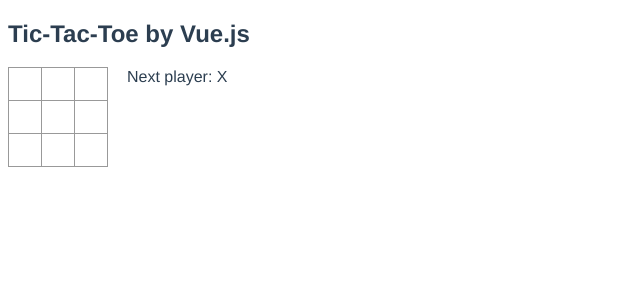
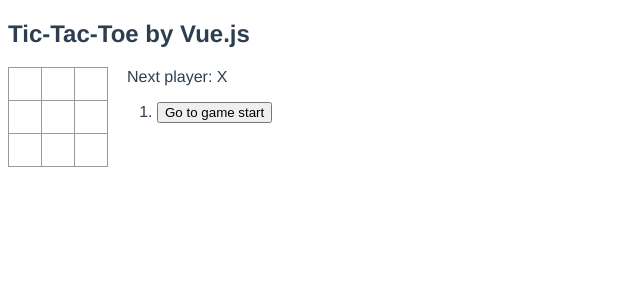
Before and after one commit to KushibikiMashu/vue-tic-tac-toe, a Vue app: page / in a window 1280 px wide. Shown: the top 300 px of the page, without its empty margins (0-640 px from the left). Built offline with nearby package versions, Linux system fonts and the light colour scheme.

Commit message:
feat: タイムトラベル用のボタンを実装

```diff
--- a/src/components/Game.vue
+++ b/src/components/Game.vue
@@ -5,7 +5,11 @@
   </div>
   <div class="game-info">
     <div>{{ getStatus }}</div>
-<!--    <ol>todo</ol>-->
+    <ol>
+      <li v-for="(_, move) in history" :key="move">
+          <button @onclick="jumpTo(move)">{{ move ? `Go to move #${move}` : 'Go to game start' }}</button>
+      </li>
+    </ol>
   </div>
 </div>
 </template>
@@ -19,10 +23,10 @@ export default defineComponent({
   components: { Board },
   data () {
     return {
-      status: 'Next player: X',
       history: [{
         squares: Array(9).fill(null)
       }],
+      stepNumber: 0,
       xIsNext: true
     }
   },
@@ -40,7 +44,7 @@ export default defineComponent({
       return status
     },
     getCurrent () {
-      return this.history[this.history.length - 1].squares
+      return this.history[this.stepNumber].squares
     }
   },
   methods: {
@@ -74,6 +78,10 @@ export default defineComponent({
         }
       }
       return null
+    },
+    jumpTo (step) {
+      this.stepNumber = step
+      this.xIsNext = (step % 2) === 0
     }
   }
 })
```
